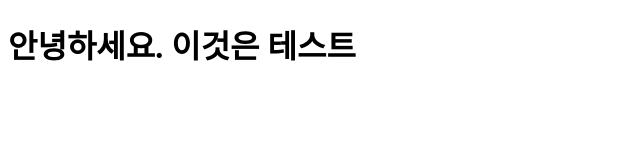
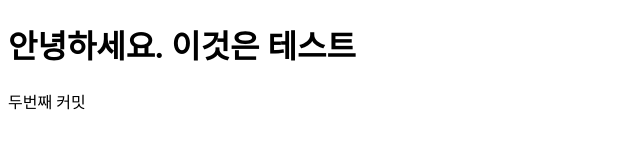
Before and after one commit to nunoria/firebase_test, a plain HTML site: page public/index.html in a window 1280 px wide. Shown: the whole page, without its empty margins (0-640 px from the left). Drawn offline with Linux system fonts and the light colour scheme.

Commit message:
두번째 커밋

```diff
--- a/public/index.html
+++ b/public/index.html
@@ -8,6 +8,7 @@
 </head>
 <body>
   <h1>안녕하세요. 이것은 테스트</h1>
+  <span>두번째 커밋</span>
 
 </body>
 </html>
```
Also changed, not shown: .github/workflows/firebase-hosting-merge.yml, 1 other file.
